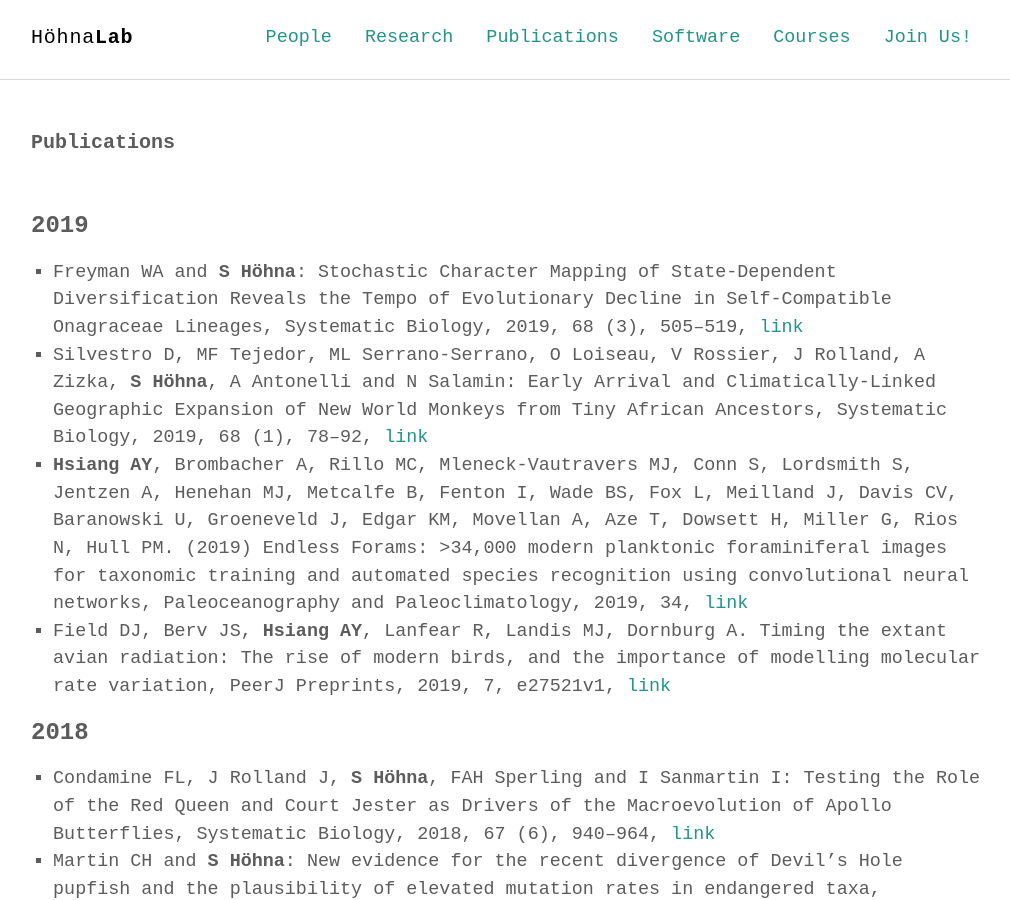
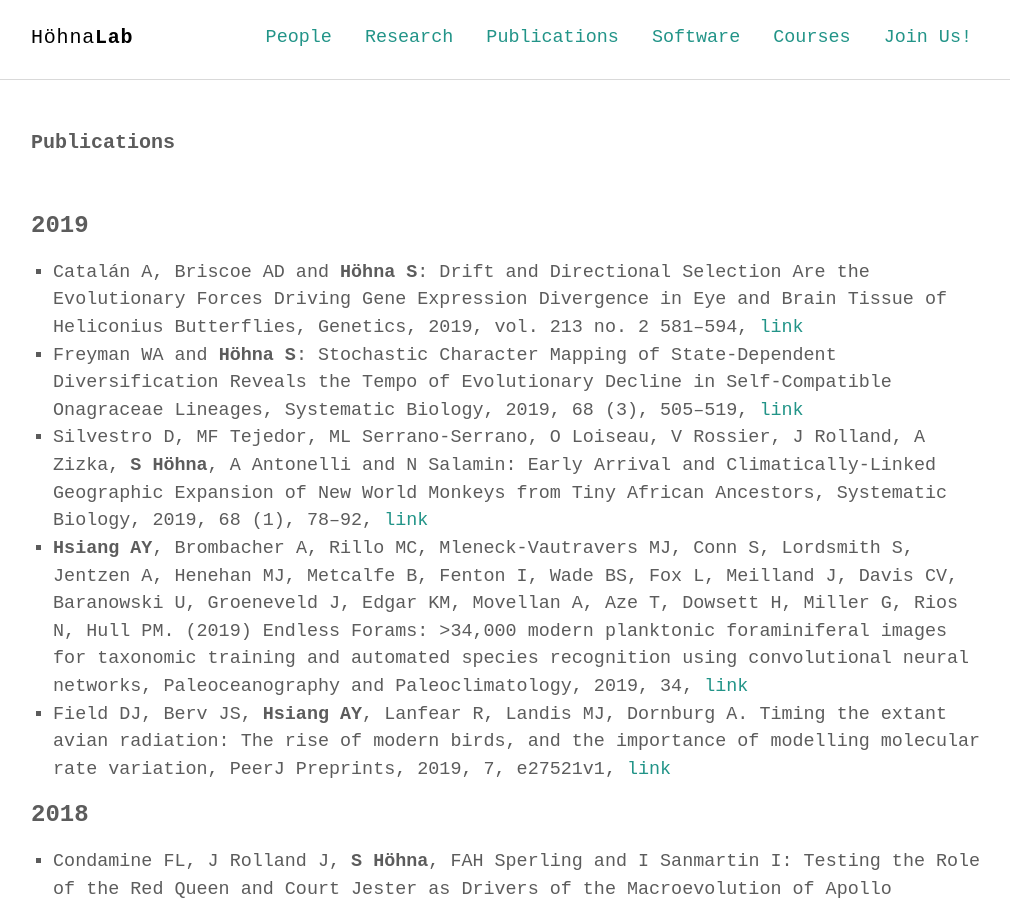
Before and after one commit to hoehnalab/hoehnalab.github.io, a Jekyll site: the page built from publications.md, in a window 1280 px wide and 900 px high. Shown: the whole window, without its empty margins (133-1143 px from the left). Built offline with Jekyll 4.4.1, drawn with Linux system fonts in a browser that asks for light colours; some web fonts are replaced.

Commit message:
updating publications

```diff
--- a/publications.md
+++ b/publications.md
@@ -5,7 +5,8 @@ permalink: /publications/
 ---
 
 <h3>2019</h3>
-- Freyman WA and <strong>S Höhna</strong>: Stochastic Character Mapping of State-Dependent Diversification Reveals the Tempo of Evolutionary Decline in Self-Compatible Onagraceae Lineages, Systematic Biology, 2019, 68 (3), 505--519, [link](https://academic.oup.com/sysbio/article-abstract/68/3/505/5200730)
+- Catalán A, Briscoe AD and <strong>Höhna S</strong>: Drift and Directional Selection Are the Evolutionary Forces Driving Gene Expression Divergence in Eye and Brain Tissue of Heliconius Butterflies, Genetics, 2019, vol. 213 no. 2 581--594, [link](https://doi.org/10.1534/genetics.119.302493)
+- Freyman WA and <strong>Höhna S</strong>: Stochastic Character Mapping of State-Dependent Diversification Reveals the Tempo of Evolutionary Decline in Self-Compatible Onagraceae Lineages, Systematic Biology, 2019, 68 (3), 505--519, [link](https://academic.oup.com/sysbio/article-abstract/68/3/505/5200730)
 - Silvestro D, MF Tejedor, ML Serrano-Serrano, O Loiseau, V Rossier, J Rolland, A Zizka, <strong>S Höhna</strong>, A Antonelli and N Salamin: Early Arrival and Climatically-Linked Geographic Expansion of New World Monkeys from Tiny African Ancestors, Systematic Biology, 2019, 68 (1), 78--92, [link](https://academic.oup.com/sysbio/article/68/1/78/5040681)
 - <strong>Hsiang AY</strong>, Brombacher A, Rillo MC, Mleneck-Vautravers MJ, Conn S, Lordsmith S, Jentzen A, Henehan MJ, Metcalfe B, Fenton I, Wade BS, Fox L, Meilland J, Davis CV, Baranowski U, Groeneveld J, Edgar KM, Movellan A, Aze T, Dowsett H, Miller G, Rios N, Hull PM. (2019) Endless Forams: >34,000 modern planktonic foraminiferal images for taxonomic training and automated species recognition using convolutional neural networks, Paleoceanography and Paleoclimatology, 2019, 34, [link](https://agupubs.onlinelibrary.wiley.com/doi/abs/10.1029/2019PA003612)
 - Field DJ, Berv JS, <strong>Hsiang AY</strong>, Lanfear R, Landis MJ, Dornburg A. Timing the extant avian radiation: The rise of modern birds, and the importance of modelling molecular rate variation, PeerJ Preprints, 2019, 7, e27521v1, [link](https://peerj.com/preprints/27521/)
```
